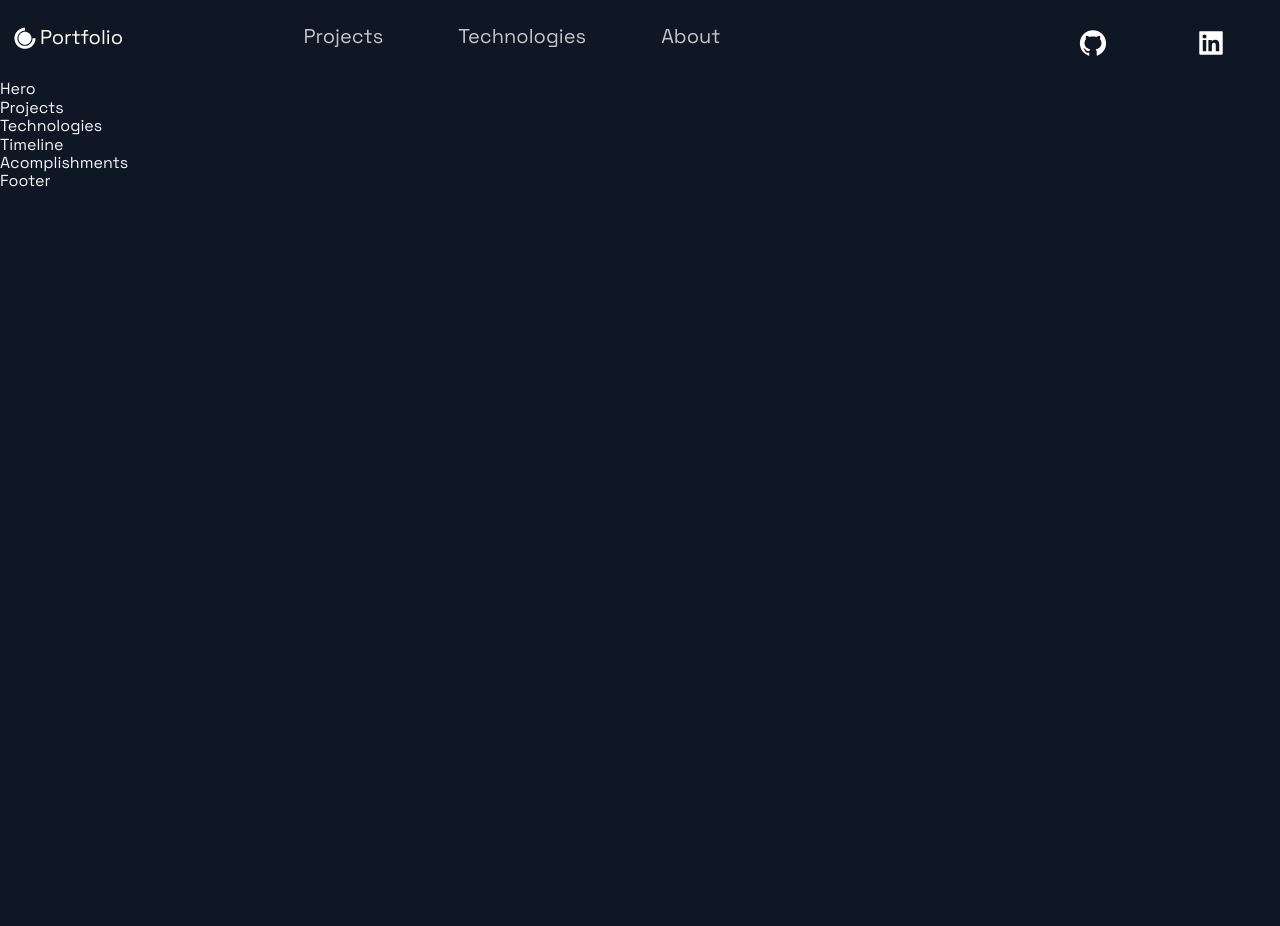
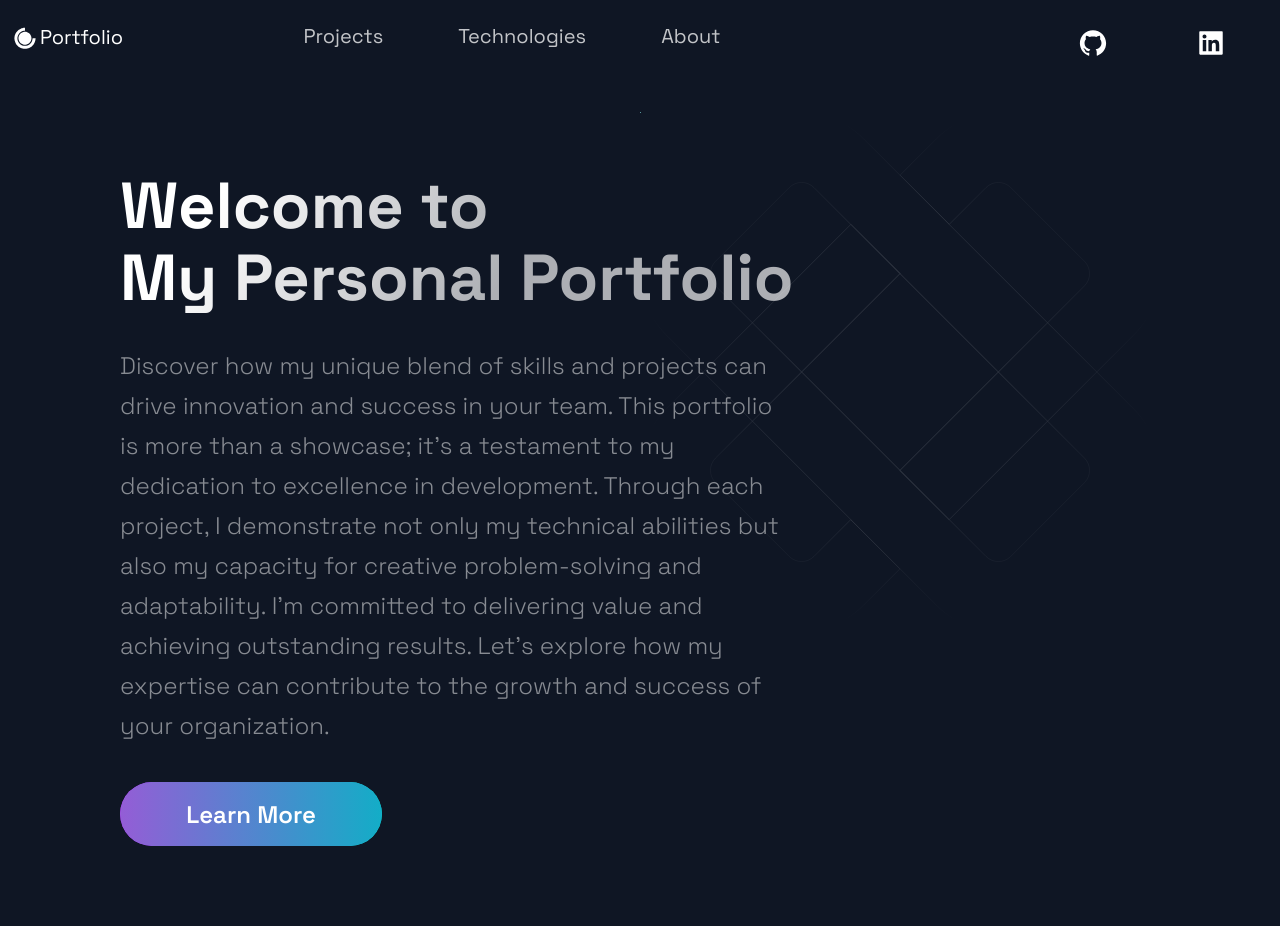
Before and after one commit to Benjameslane/Portfolio, a Next.js app: page / in a window 1280 px wide. Shown: the top 926 px of the page. Before the commit the page ends 800 px from the top, so only its background shows below. Built offline with nearby package versions, Linux system fonts and the light colour scheme.

Commit message:
added bg animation and Welcome text to my portfolio

```diff
--- a/src/components/Hero/Hero.js
+++ b/src/components/Hero/Hero.js
@@ -5,9 +5,20 @@ import Button from '../../styles/GlobalComponents/Button';
 import { LeftSection } from './HeroStyles';
 
 const Hero = (props) => (
-  <div>
-    Hero
-  </div>
+  <Section row nopadding>
+    <LeftSection>
+      <SectionTitle main center>
+        Welcome to <br />
+        My Personal Portfolio
+      </SectionTitle>
+      <SectionText>
+      Discover how my unique blend of skills and projects can drive innovation and success in your team. This portfolio is more than a showcase; it's a testament to my dedication to excellence in development. Through each project, I demonstrate not only my technical abilities but also my capacity for creative problem-solving and adaptability. I'm committed to delivering value and achieving outstanding results. Let's explore how my expertise can contribute to the growth and success of your organization.
+      </SectionText>
+      <Button onClick={() => window.location = 'https://github.com/Benjameslane?tab=repositories'}>
+        Learn More
+      </Button>
+    </LeftSection>
+  </Section>
 );
 
 export default Hero;
--- a/src/pages/index.js
+++ b/src/pages/index.js
@@ -10,10 +10,10 @@ import { Section } from '../styles/GlobalComponents';
 const Home = () => {
   return (
     <Layout>
-      {/* <Section grid> */}
+     <Section grid>
         <Hero />
-        {/* <BgAnimation /> */}
-      {/* </Section> */}
+       <BgAnimation />
+      </Section>
       <Projects />
       <Technologies />
       <Timeline />
```
